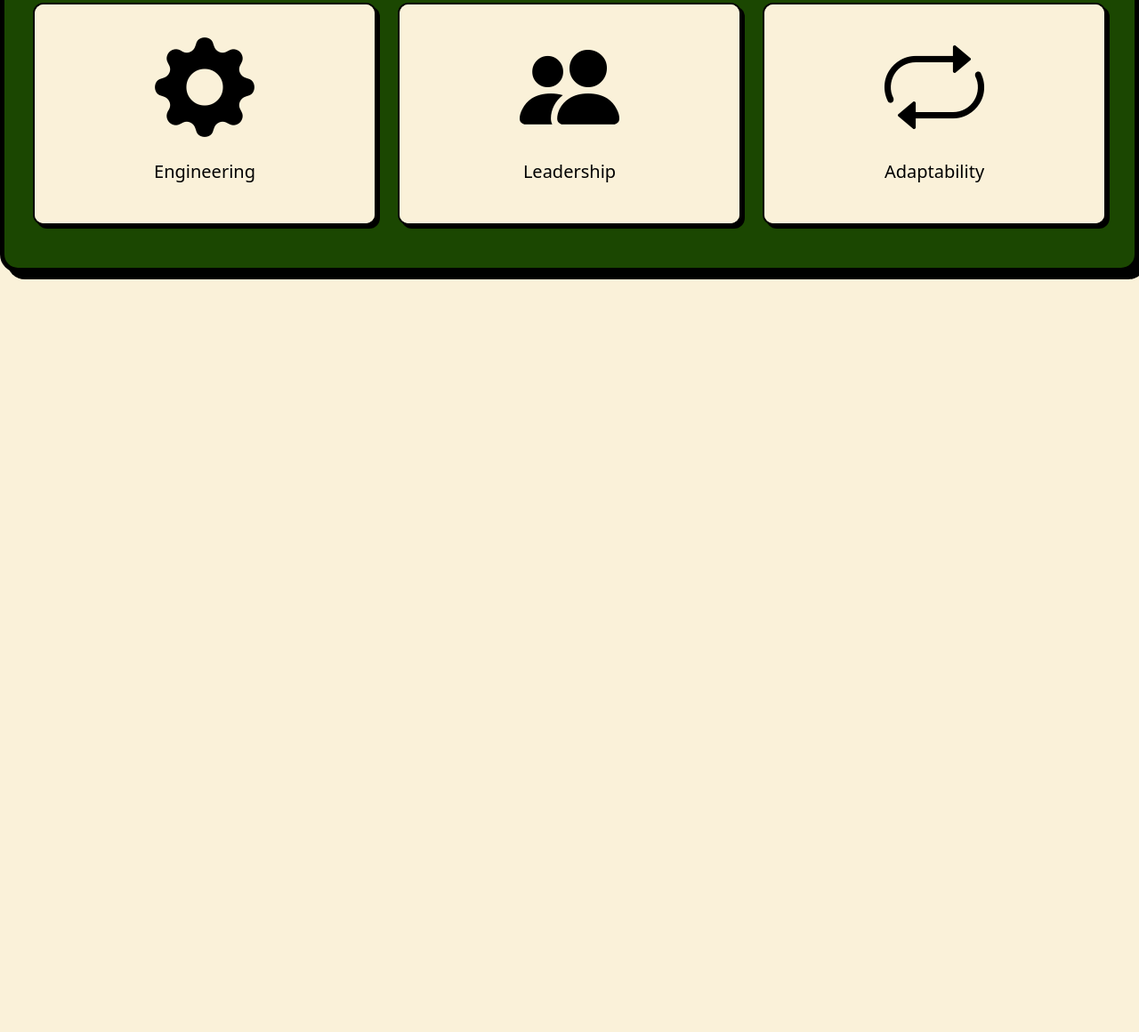
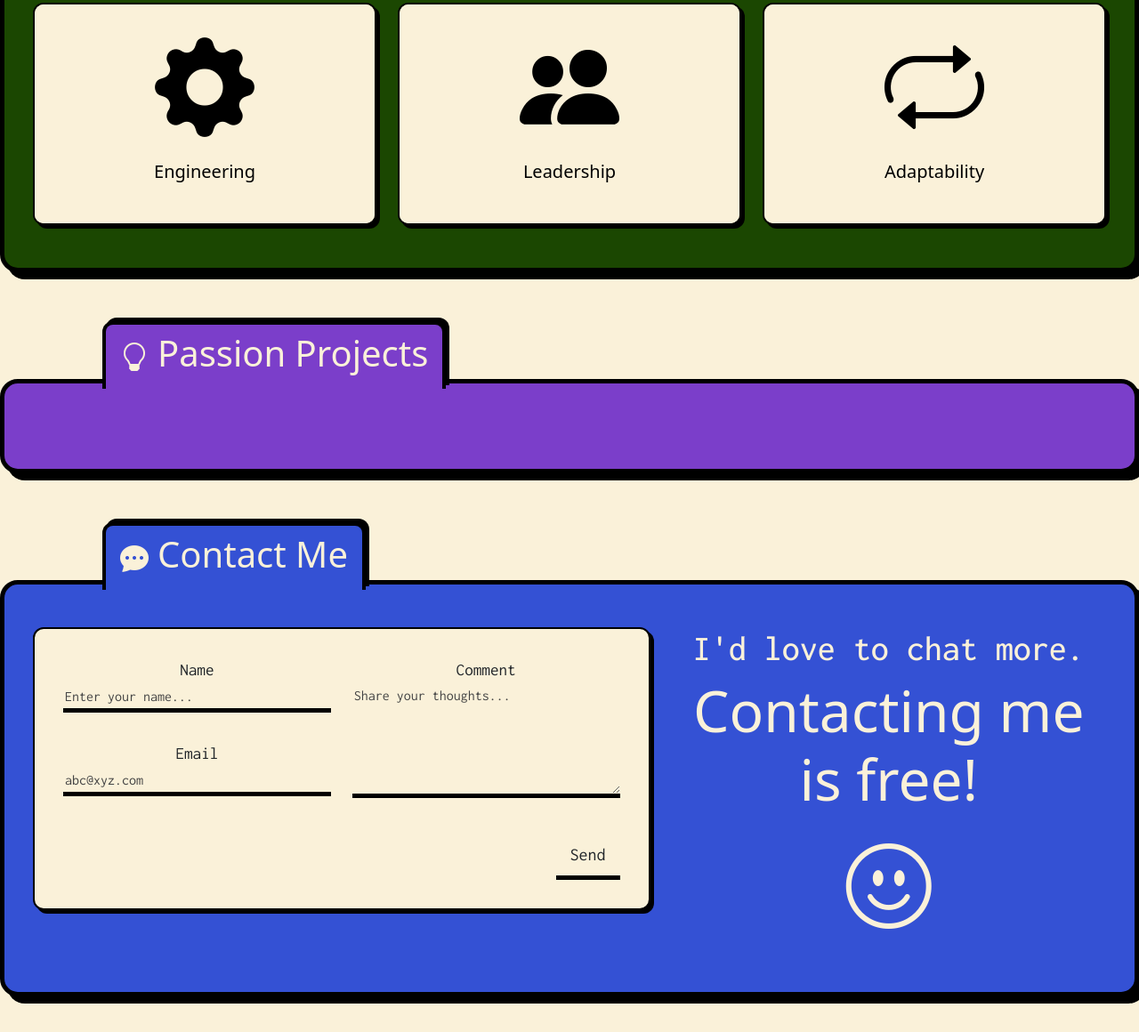
Before and after one commit to elijahGray/PersonalPage, a plain HTML site: page index.html in a window 1280 px wide. Shown: the part 1696-2856 px from the top of the page at 89% size. Before the commit the page ends 2042 px from the top, so only its background shows below. Drawn offline with nearby package versions, Linux system fonts and the light colour scheme; a web font is replaced by a local one.

Commit message:
mark 1, no passion project yet

```diff
--- a/index.html
+++ b/index.html
@@ -159,11 +159,54 @@
 </section>
 
 <section id="projects">
-
+  <div class="container-xl content-container" style="background-color:#7b3eca;">
+    <div class="section-tab" style="background-color:#7b3eca;">
+      <i class="bi bi-lightbulb tab-icon"></i>
+      <span><h1>Passion Projects</h1></span>
+    </div>
+  </div>
 </section>
 
 <section id="contact">
+  <div class="container-xl content-container" style="background-color:#3451d4;">
+    <div class="section-tab" style="background-color:#3451d4;">
+      <i class="bi bi-chat-dots-fill tab-icon"></i>
+      <span><h1>Contact Me</h1></span>
+    </div>
 
+    <div class="row">
+      <div class="col-md-7">
+        <form action="https://formsubmit.co/af4c4ba68aacffbe0d63c4f997b23492" method="POST">
+          <div class="row">
+            <div class="col-md-6">
+              <div class="mb-3">
+                <label for="name">Name</label>
+                <input type="text" id="name" placeholder="Enter your name...">
+              </div>
+              <div class="mb-3">
+                <label for="email">Email</label>
+                <input type="email" id="email" placeholder="abc@xyz.com">
+              </div>
+            </div>
+
+            <div class="col-md-6 d-flex flex-column justify-content-between">
+              <div class="mb-3">
+                <label for="comment">Comment</label>
+                <textarea id="comment" rows="5" placeholder="Share your thoughts..."></textarea>
+              </div>
+              <button type="submit" class="btn btn-lg align-self-end">Send</button>
+            </div>
+          </div>
+        </form>
+      </div>
+
+      <div class="col-md-5 d-flex flex-column justify-content-center align-items-center text-center">
+        <h1 style="color:#faf1d9; font-family: Inconsolata, monospace;">I'd love to chat more.</h1>
+        <h1 style="color:#faf1d9; font-size:clamp(2.5rem, 6vw, 4rem);">Contacting me is free!</h1>
+        <i class="bi bi-emoji-smile" style="font-size: 6rem; color:#faf1d9;"></i>
+      </div>
+    </div>
+  </div>
 </section>
 
     <script src="https://cdn.jsdelivr.net/npm/bootstrap@5.1.0/dist/js/bootstrap.bundle.min.js"
--- a/style.css
+++ b/style.css
@@ -156,7 +156,7 @@
 }
 
 .card-back > p {
-  font-size: clamp(0.75rem, 0.8vw, 1rem);
+  font-size: clamp(0.8rem, 0.9vw, 1.1rem);
 }
 
 .card-front > h3 {
@@ -204,3 +204,51 @@
 .min-col {
     min-width: 30vw;
 }
+
+form {
+  background-color: #faf1d9;
+  border-radius: 12px;
+  border: 2px solid black;
+  box-shadow: 4px 4px 0 black;
+  font-family: "Inconsolata", monospace;
+  font-size: 1.2rem;
+  padding: 2rem;
+  width: 100%;
+}
+
+input,
+textarea {
+  color: black;
+  background-color: transparent;
+  border: none;
+  border-bottom: 5px solid black;
+  border-radius: 0;
+  box-shadow: none;
+  outline: none;
+  width: 100%;
+  margin-bottom: 1rem;
+  font-family: "Inconsolata", monospace;
+  font-size: 1rem;
+}
+
+input::placeholder,
+textarea::placeholder {
+  color: #444;
+}
+
+input:focus,
+textarea:focus {
+  border-bottom: 5px solid #3451d4;
+}
+
+.btn {
+  border: none;
+  border-bottom: 5px solid black;
+  border-radius: 0;
+  background-color: transparent;
+  font-family: "Inconsolata", monospace;
+}
+
+.btn:hover {
+  border-bottom-color: #3451d4;
+}
```
